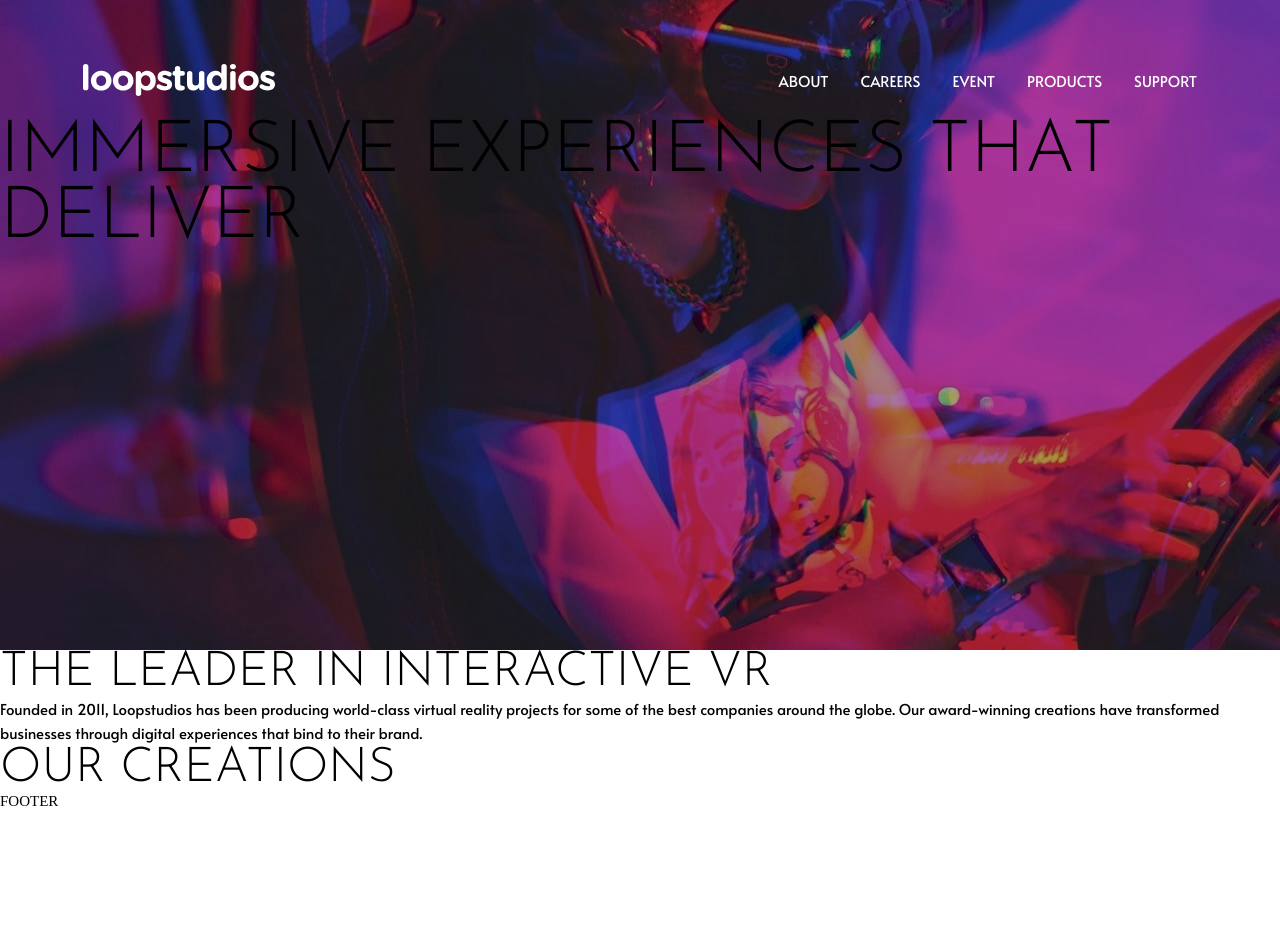
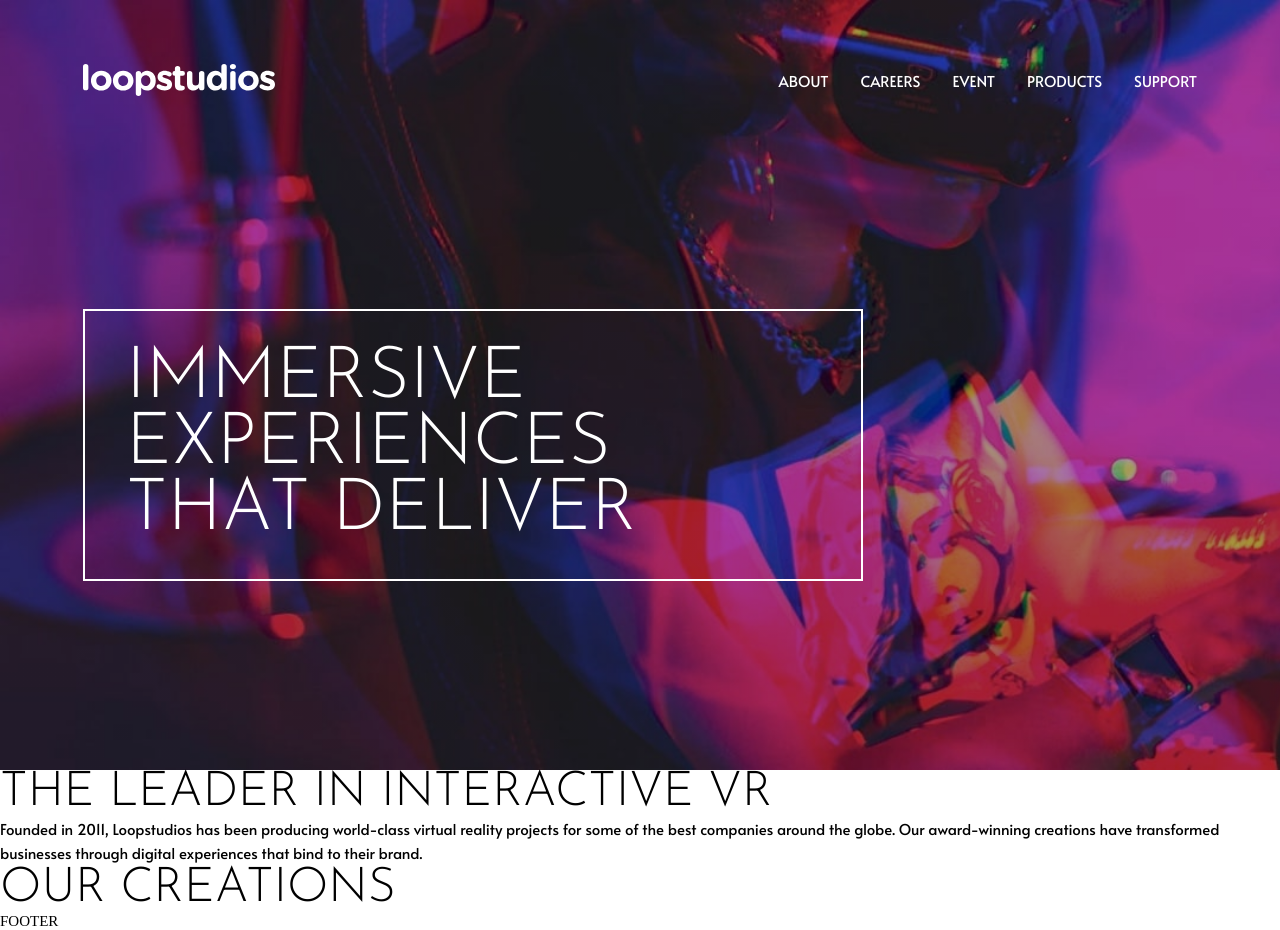
Before and after one commit to MinhKhangTran/w52s_11_11ty_loopstudios, an Eleventy site: page src/index.html in a window 1280 px wide. Before the commit the page ends 810 px from the top, so only its background shows below. Built offline with nearby package versions, Linux system fonts and the light colour scheme; Eleventy itself is replaced by a stand-in of ours; files that its build step writes are made by us from their sources.

Commit message:
:sparkles: hero

```diff
--- a/src/_includes/hero.html
+++ b/src/_includes/hero.html
@@ -1,4 +1,8 @@
 <section id="hero" aria-label="hero-section">
   {% include "navigation.html" %}
-  <h1 class="h1">{{hero.title}}</h1>
+  <div class="hero__container container">
+    <div class="hero__wrapper">
+      <h1 class="h1">{{hero.title}}</h1>
+    </div>
+  </div>
 </section>
--- a/src/css/style.css
+++ b/src/css/style.css
@@ -302,6 +302,24 @@ header.opened {
 #hero {
   background: linear-gradient(0deg, rgba(0, 0, 0, 0.35), rgba(0, 0, 0, 0.35)),
     url(/images/mobile/image-hero.jpg);
+  min-height: calc(100vh - 100px);
+  background-repeat: no-repeat;
+  background-size: cover;
+}
+.hero__container {
+  display: flex;
+  align-items: center;
+  min-height: calc(100vh - 100px);
+}
+.hero__wrapper {
+  border: solid white 2px;
+  padding-block: 1.375rem;
+  padding-inline-start: 1.5rem;
+  padding-inline-end: 4rem;
+  width: 100%;
+  max-width: 1114px;
+
+  color: var(--white);
 }
 @media (min-width: 420px) {
   #hero {
@@ -310,6 +328,16 @@ header.opened {
     min-height: 650px;
     background-repeat: no-repeat;
     background-size: cover;
+  }
+  .hero__container {
+    min-height: 650px;
+  }
+  .hero__wrapper {
+    border: solid white 2px;
+    padding-block: 2.1875rem;
+    padding-inline-start: 2.5625rem;
+    padding-inline-end: 6.25rem;
+    width: 70%;
   }
 }
 /* ----------------------------- */
```
